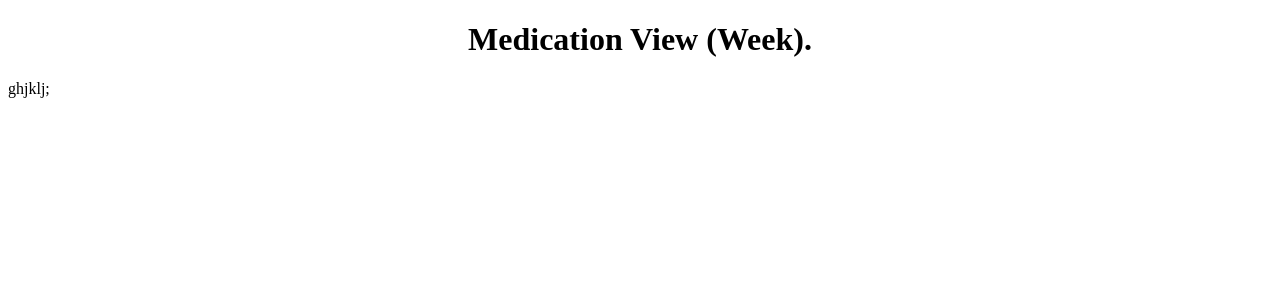
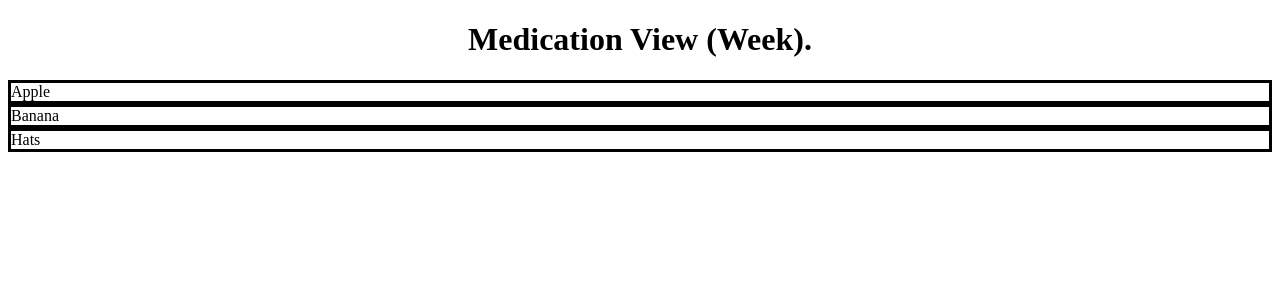
Before and after one commit to ZarinStar/Sealion-WireFrameDemo, a PHP site: page /test.html in a window 1280 px wide. Shown: the top 300 px of the page. Run offline with PHP 8.4, Linux system fonts and the light colour scheme.

Commit message:
changes to test file

```diff
--- a/test.css
+++ b/test.css
@@ -1,11 +1,8 @@
-.table{
-  border-style: solid;
-  border: 10px,10px,10px,10px;
-  display: inline-grid;
+.container{
+  display: grid;
 }
-.row{
-  display: inline-grid;
+.item{
+  border-style:solid;
+  border: 1px,1px,1px,1px
+
 }
-.cell{
-  display: inline-grid;
-}
--- a/test.html
+++ b/test.html
@@ -12,17 +12,17 @@
 
  <div class="container">
     <div class = "item item-1">
-
+      Apple
 		</div>
     <div class = "item item-2">
-
+      Banana
 		</div>
 
-    <div class = "item item-2">
+    <div class = "item item-3">
+			Hats
 		</div>
  </div>
 
 </body>
 
 </html>
-ghjklj;
```
